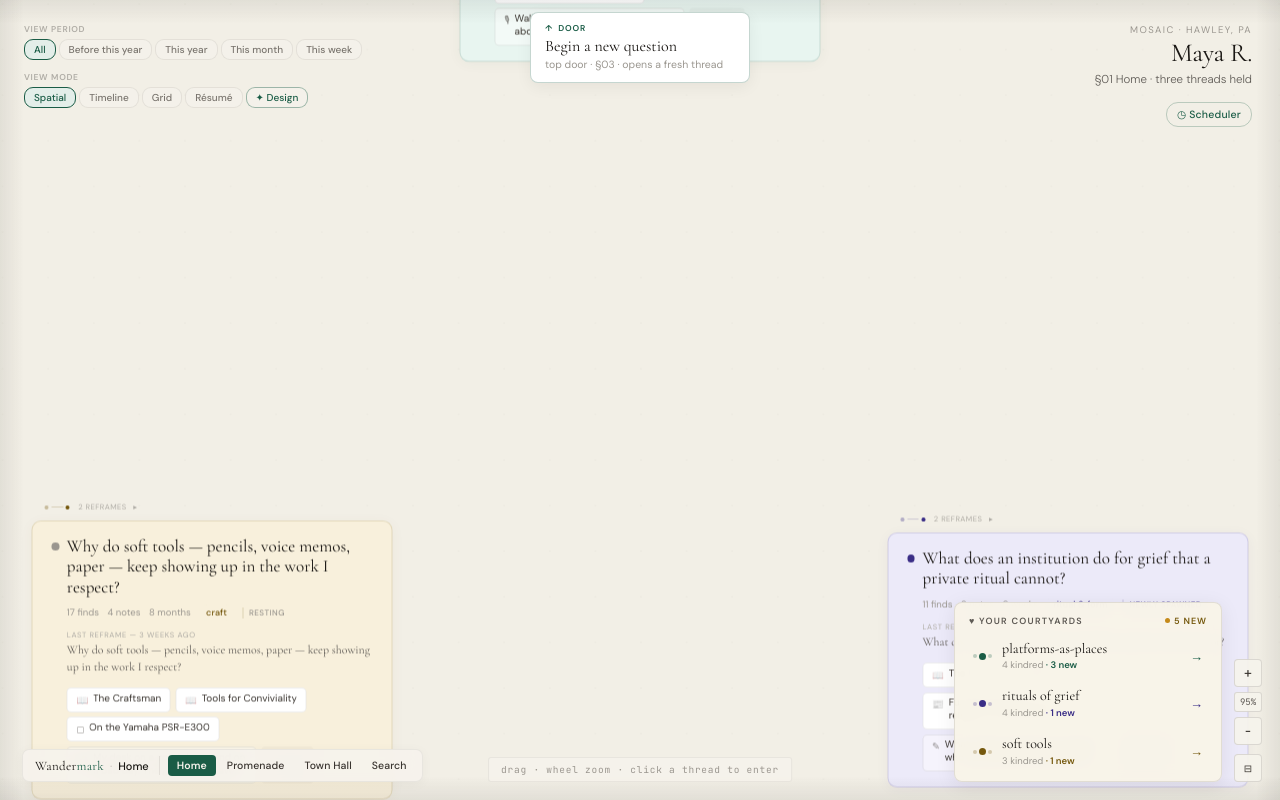
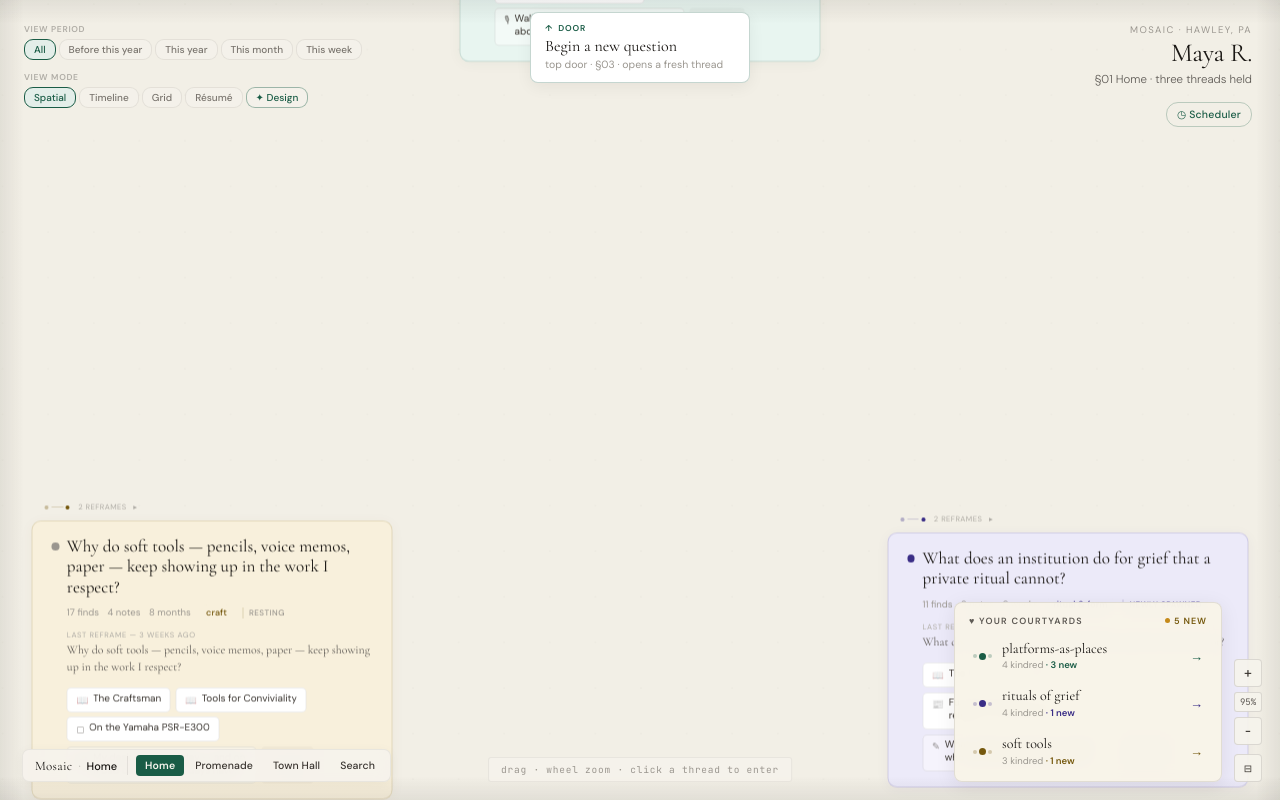
Before and after one commit to mendelyaf-spec/Mosaic, a React (Vite) app: page / in a window 1280 px wide. Built offline with nearby package versions, Linux system fonts and the light colour scheme.

Commit message:
Breadcrumb wordmark: Wandermark → Mosaic

```diff
--- a/src/shell/shell.jsx
+++ b/src/shell/shell.jsx
@@ -231,7 +231,7 @@ function Breadcrumb({ trail, onNavigate, here, navigate, viewMode = "maya", show
       {/* Wordmark + trail (left) */}
       <div style={{ display: "flex", alignItems: "center", gap: 6, padding: "7px 10px 7px 12px" }}>
         <span style={{ fontFamily: FONT_SERIF, fontSize: 13, letterSpacing: ".02em", color: "#1A1714" }}>
-          Wander<em style={{ color: "#1A5C46", fontStyle: "normal" }}>mark</em>
+          Mosaic
         </span>
         {showTrail && trail.map((t, i) => (
           <React.Fragment key={i}>
```
